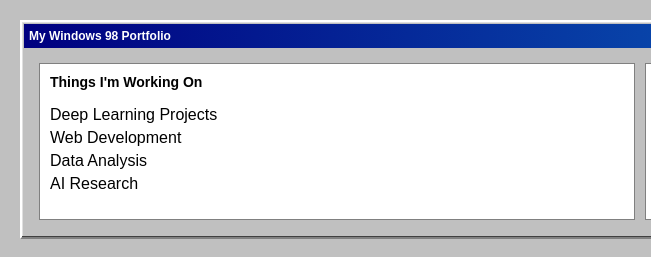
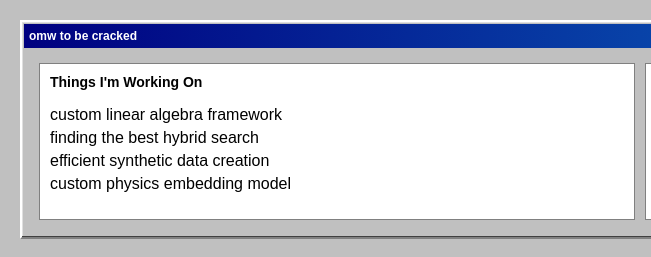
Before and after one commit to techdmm/SanskarX10.github.io, a plain HTML site: page index.html in a window 1280 px wide. Shown: the top 257 px of the page, 0-651 px from the left. Drawn offline with Linux system fonts and the light colour scheme.

Commit message:
Update index.html

```diff
--- a/index.html
+++ b/index.html
@@ -86,7 +86,7 @@
 <body>
     <div class="window">
         <div class="title-bar">
-            <div class="title-bar-text">My Windows 98 Portfolio</div>
+            <div class="title-bar-text">omw to be cracked</div>
             <div class="title-bar-controls">
                 <button aria-label="Minimize"></button>
                 <button aria-label="Maximize"></button>
@@ -97,10 +97,10 @@
             <div class="left-section section">
                 <h2>Things I'm Working On</h2>
                 <ul>
-                    <li>Deep Learning Projects</li>
-                    <li>Web Development</li>
-                    <li>Data Analysis</li>
-                    <li>AI Research</li>
+                    <li>custom linear algebra framework</li>
+                    <li>finding the best hybrid search</li>
+                    <li>efficient synthetic data creation</li>
+                    <li>custom physics embedding model</li>
                 </ul>
             </div>
             <div class="right-section section">
```
